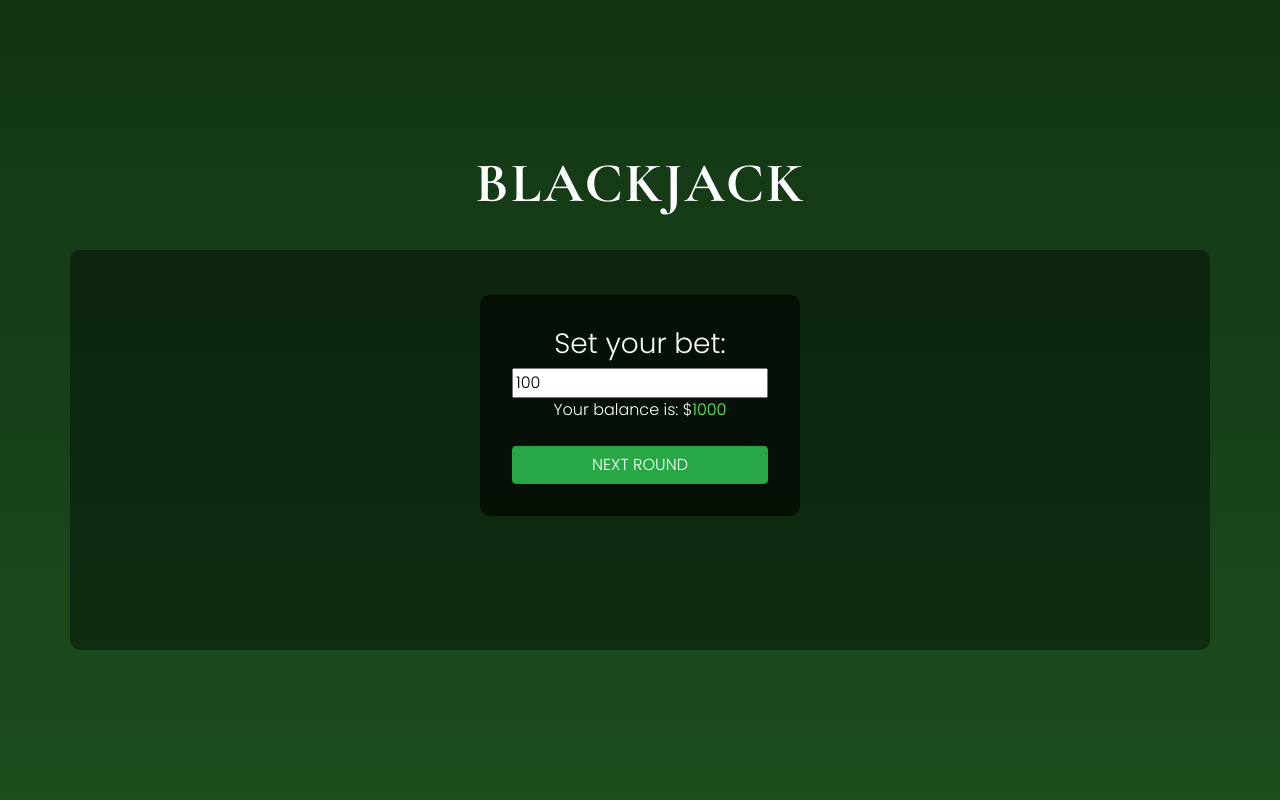
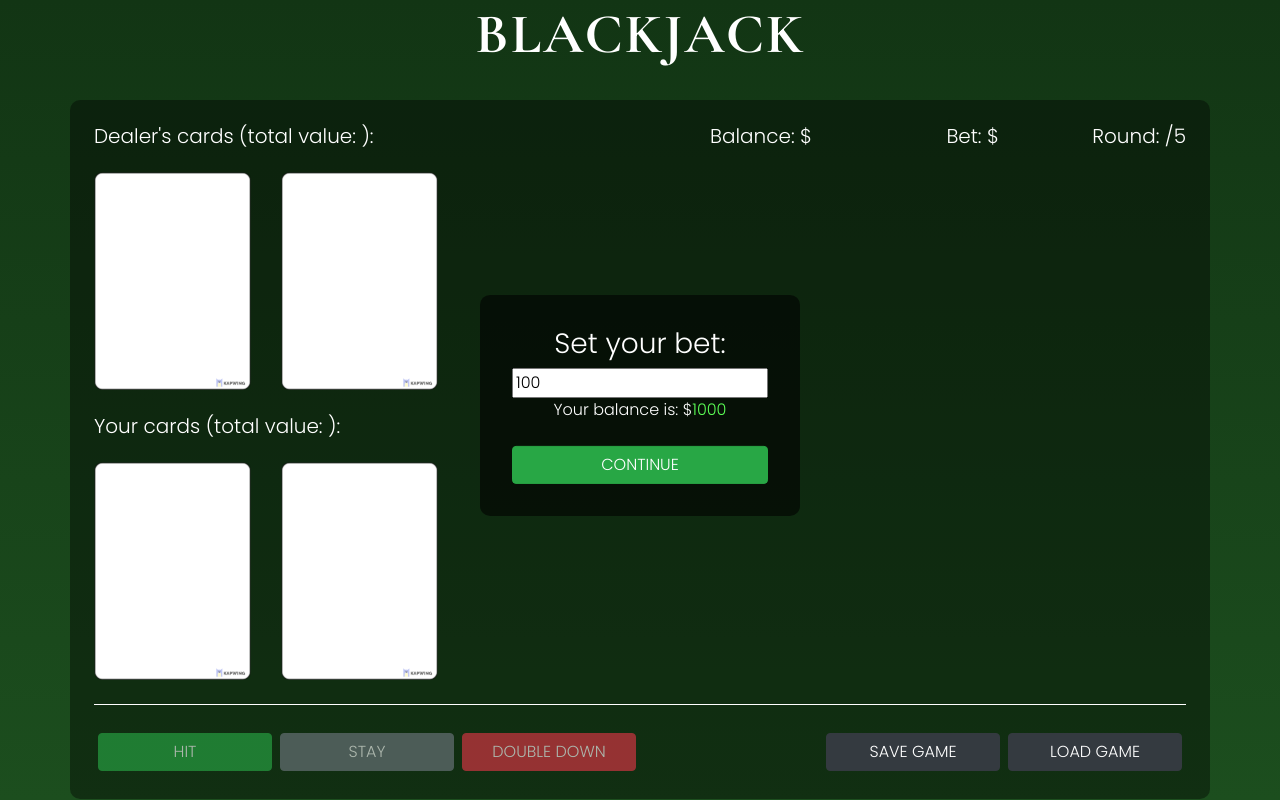
Before and after one commit to mczekajski/blackjack, a website with bundled scripts: page index.html in a window 1280 px wide. Both pictures are taken after a click on the button "START NEW GAME". Built offline with nearby package versions, Linux system fonts and the light colour scheme.

Commit message:
Add card placeholder

```diff
--- a/css/style.css
+++ b/css/style.css
@@ -47,5 +47,4 @@ span {
     position: relative;
     background-color: rgba(0, 0, 0, .4);
     border-radius: 10px;
-    min-height: 400px;
 }
--- a/index.html
+++ b/index.html
@@ -65,7 +65,20 @@
             </div>
 
             <div class="row cards" id="dealersCards">
-              <!-- dealers cards go here -->
+              <div class="col-2">
+              <img
+              src="./img/placeholder.png"
+              alt="Card placeholder"
+              class="img-fluid"
+              />
+              </div>
+              <div class="col-2">
+              <img
+              src="./img/placeholder.png"
+              alt="Card placeholder"
+              class="img-fluid"
+              />
+              </div>
             </div>
 
             <div class="row">
@@ -78,7 +91,20 @@
             </div>
 
             <div class="row cards" id="playersCards">
-              <!-- players cards go here -->
+              <div class="col-2">
+              <img
+              src="./img/placeholder.png"
+              alt="Card placeholder"
+              class="img-fluid"
+              />
+              </div>
+              <div class="col-2">
+              <img
+              src="./img/placeholder.png"
+              alt="Card placeholder"
+              class="img-fluid"
+              />
+              </div>
             </div>
 
             <hr class="my-4" />
@@ -180,7 +206,7 @@
               class="btn btn-success w-100 text-uppercase"
               id="btnTakeBet"
             >
-              next round
+              continue
             </button>
           </div>
         </div>
--- a/js/blackjack/Game.js
+++ b/js/blackjack/Game.js
@@ -75,6 +75,8 @@ export class Game {
     this.dealer = new Player("dealer");
 
     this.deck = new Deck(this);
+    this.disableGameButtons();
+    this.screen.showElement(this.gameDiv);
     this.takeBet();
   }
 
@@ -109,7 +111,7 @@ export class Game {
   };
 
   takeBet = () => {
-    if (this.round === 5) {
+    if (this.round === 5 || this.balance < 5) {
       this.endGame();
       return;
     }
```
Also changed, not shown: img/placeholder.png (added).
